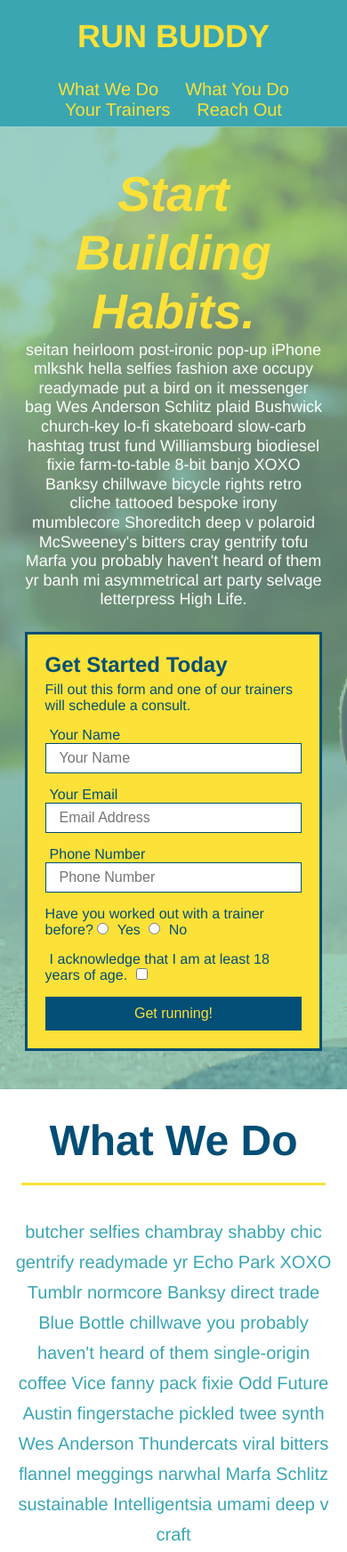
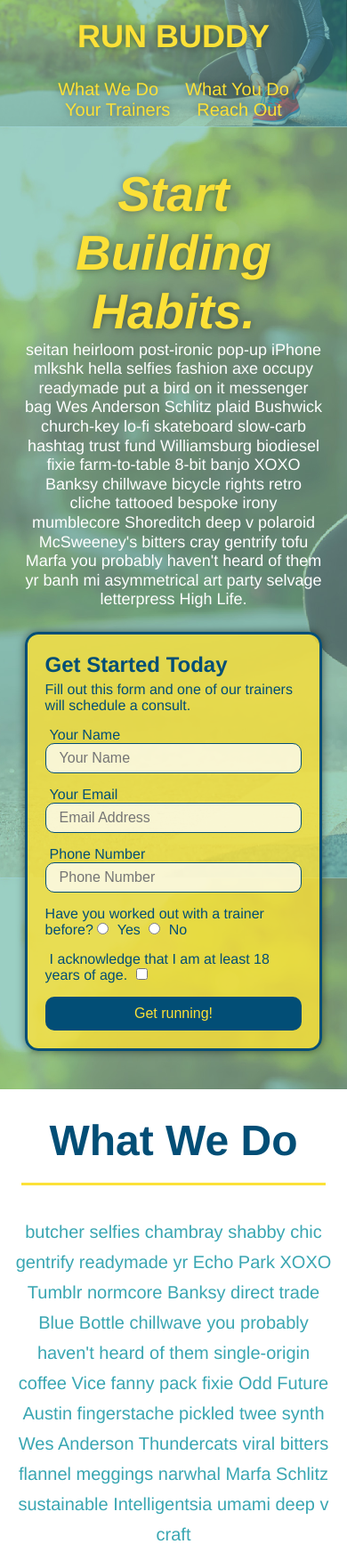
Before and after one commit to cdona0908/run-buddy, a plain HTML site: page index.html in a window 390 px wide. Shown: the top 1744 px of the page at 89% size. Drawn offline with Linux system fonts and the light colour scheme.

Commit message:
add round border, sticky header, and pseudo-classes

```diff
--- a/assets/css/style.css
+++ b/assets/css/style.css
@@ -18,6 +18,13 @@ header {
   display: flex;
   justify-content: space-between;
   flex-wrap: wrap;
+  position: -webkit-sticky;
+  position: sticky;
+  top: 0;
+  background-image: url("../images/hero-bg.jpg");
+  background-size: cover;
+  background-position: 80%;
+  background-attachment: fixed;
 }
 
 header h1 {
@@ -25,6 +32,7 @@ header h1 {
   margin: 0;
   font-size: 36px;
   color: #fce138;
+  text-shadow: 0 0 10px rgba(0,0,0,0.5);
 }
 
 header a {
@@ -48,7 +56,15 @@ header nav ul li a {
   padding: 10px 15px;
   font-weight: lighter;
   font-size: 1.55vw;
+  text-shadow: 0 0 10px rgba(0,0,0,0.5);
 }
+header nav ul li a:hover{
+  background: #fce138;
+  color: #024e76;
+  border-radius: 15px;
+  text-shadow: none;
+}
+
 
 /* HEADER / NAVBAR STYLES END */
 
@@ -89,7 +105,8 @@ section {
 .hero {
   background-image: url('../images/hero-bg.jpg');
   background-size: cover;
-  background-position: center;
+  background-position: 80%;
+  background-attachment: fixed;
   display: flex;
   justify-content: center;
   flex-wrap: wrap;
@@ -109,15 +126,18 @@ section {
   font-style: italic;
   font-size: 55px;
   color: #fce138;
+  text-shadow: 0 0 10px rgba(0,0,0,0.5);
 }
 
 .hero-form {
   border: 3px solid #024e76;
-  background-color: #fce138;
+  background-color: rgba(252, 225, 56, 0.8);
   padding: 20px;
   color: #024e76;
   width: 40%;
   margin: 3.5%;
+  box-shadow: 0 0 10px rgba(0,0,0,0.5);
+  border-radius: 15px;
 }
 
 .hero-form h3 {
@@ -136,6 +156,12 @@ section {
   color: #024e76;
   width: 100%;
   margin-bottom: 15px;
+  border-radius: 10px;
+  background-color: rgba(255, 255, 255, 0.75);
+}
+.form-input:focus {
+  background-color: rgba(255, 255, 255, 1);
+  outline: none;
 }
 
 .hero-form label {
@@ -148,6 +174,10 @@ section {
   border: none;
   padding: 10px 20px;
   font-size: 16px;
+  border-radius: 10px;
+}
+.hero-form button:hover {
+  background-color: #39a6b2;
 }
 /* HERO STYLES END */
 
@@ -194,11 +224,13 @@ section {
   margin: 50px auto;
   padding-bottom: 50px;
   width: 80%;
-  border-bottom: 1px solid #39a6b2;
-  display: flex;
+    display: flex;
   flex-wrap: wrap;
   align-items: center;
   justify-content: space-between;
+}
+.step:not(:last-child){
+  border-bottom: 1px solid #39a6b2;
 }
 
 .step h3 {
@@ -329,6 +361,12 @@ section {
   width: 100%;
   margin-bottom: 15px;
   margin-top: 5px;
+  border-radius: 10px;
+  background-color: rgba(255, 255, 255, 0.75);
+}
+.contact-form input:focus, textarea:focus{
+  background-color: rgba(255, 255, 255, 1);
+  outline: none;
 }
 
 .contact-form button {
@@ -339,6 +377,11 @@ section {
   text-align: center;
   padding: 15px 0;
   font-size: 16px;
+  border-radius: 10px;
+}
+.contact-form button:hover {
+  color: #fce138;
+  background: #39a6b2;
 }
 
 .contact-info a {
@@ -366,6 +409,7 @@ section {
   header {
     padding-bottom: 0;
     justify-content: center;
+    position: relative;
   }
 
   header h1 {
```
